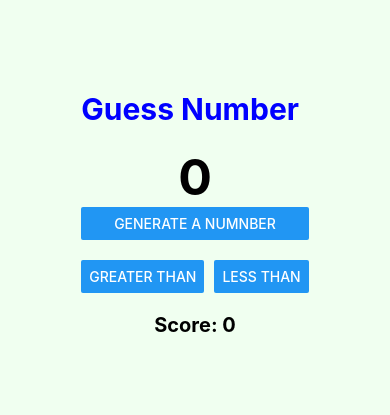
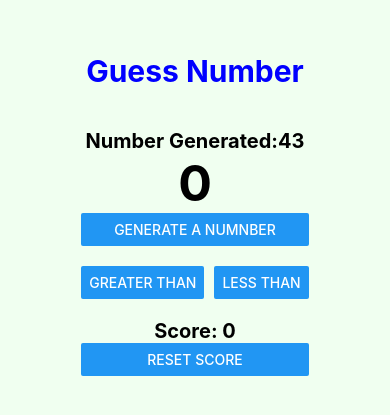
Before and after one commit to abhay9656/Guess_app, a React Native app: screen / in a window 390 px wide. Shown: the part 233-648 px from the top of the page. Built offline with nearby package versions, Linux system fonts and the light colour scheme.

Commit message:
Refactor score increment logic and add score reset functionality in guess.jsx

```diff
--- a/component/guess.jsx
+++ b/component/guess.jsx
@@ -5,16 +5,26 @@ const guess = () => {
 
     const [number, setNumber] = useState(0)
     const [score, setScore] = useState(0)
-    let fix=34
+    let fix=Math.floor(Math.random()*100)
    const result = () => {
     if (fix>number) {
         setScore(score+1)
+    }
+    else{
+        setScore(score-1)
     }
    }
    const loss=()=>{
     if (fix<number) {
         setScore(score+1)
     }
+    else{
+        setScore(score-1)
+    }
+   }
+
+   const reset=()=>{
+         setScore(0)
    }
 
     const randomNumber = () => {
@@ -25,6 +35,7 @@ const guess = () => {
   return (
     <View style={styles.container}>
       <Text style={styles.text}>Guess Number</Text>
+      <Text style={{marginTop:20,textAlign:'center',fontSize:20,fontWeight:'bold'}}>Number Generated:{fix}</Text>
         <Text style={styles.num}>{number}</Text>
         <Button title='Generate a numnber' onPress={randomNumber}/>
         <View style={styles.btn}>
@@ -34,6 +45,7 @@ const guess = () => {
         <Text style={{marginTop:20,textAlign:'center',fontSize:20,fontWeight:'bold'}}>
             Score: {score}
         </Text>
+        <Button title='Reset Score' style={{ marginTop:10}} onPress={reset}/>
     </View>
   )
 }
@@ -43,12 +55,11 @@ const styles = StyleSheet.create({
         fontSize: 30,
         color: 'blue',
         fontWeight: 'bold',
-        marginBottom: 20
+        marginBottom: 20,
+        textAlign: 'center'
     },
     container:{
         marginTop:50,
-
-
     },
     num:{
         fontSize: 50,
```
